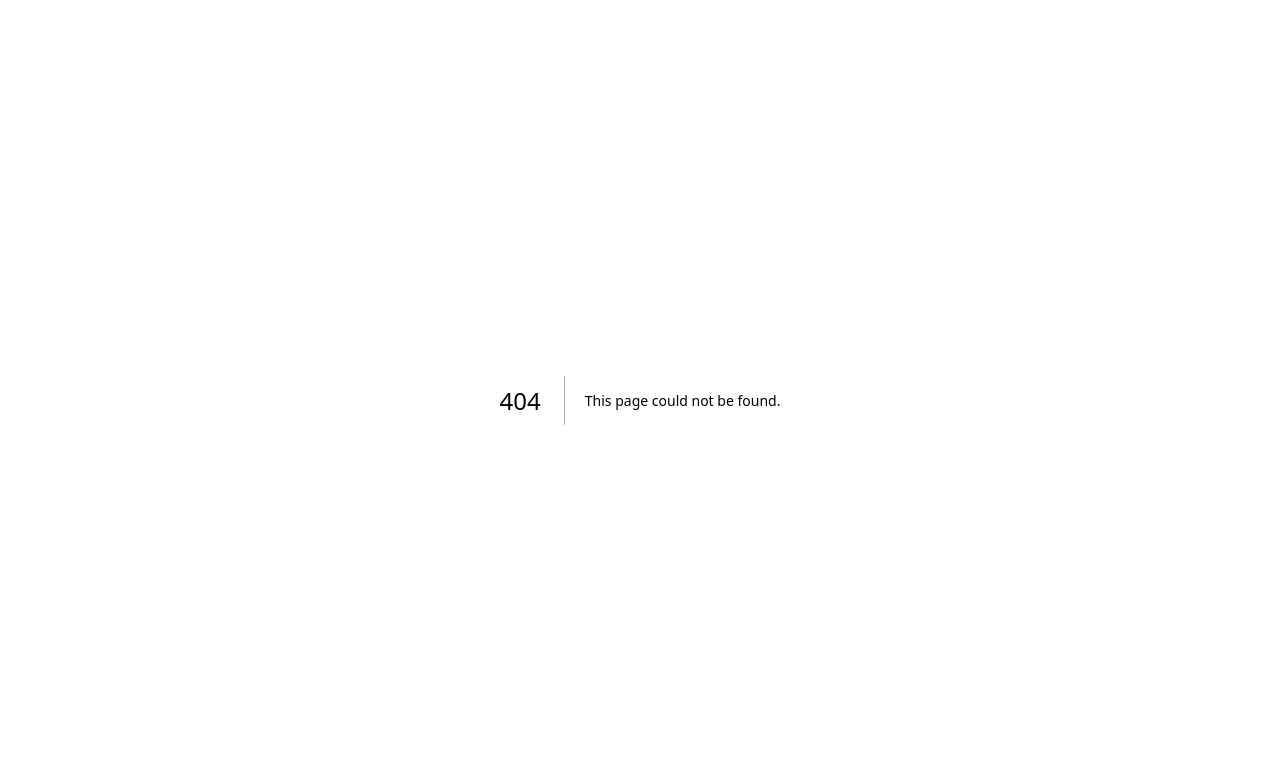
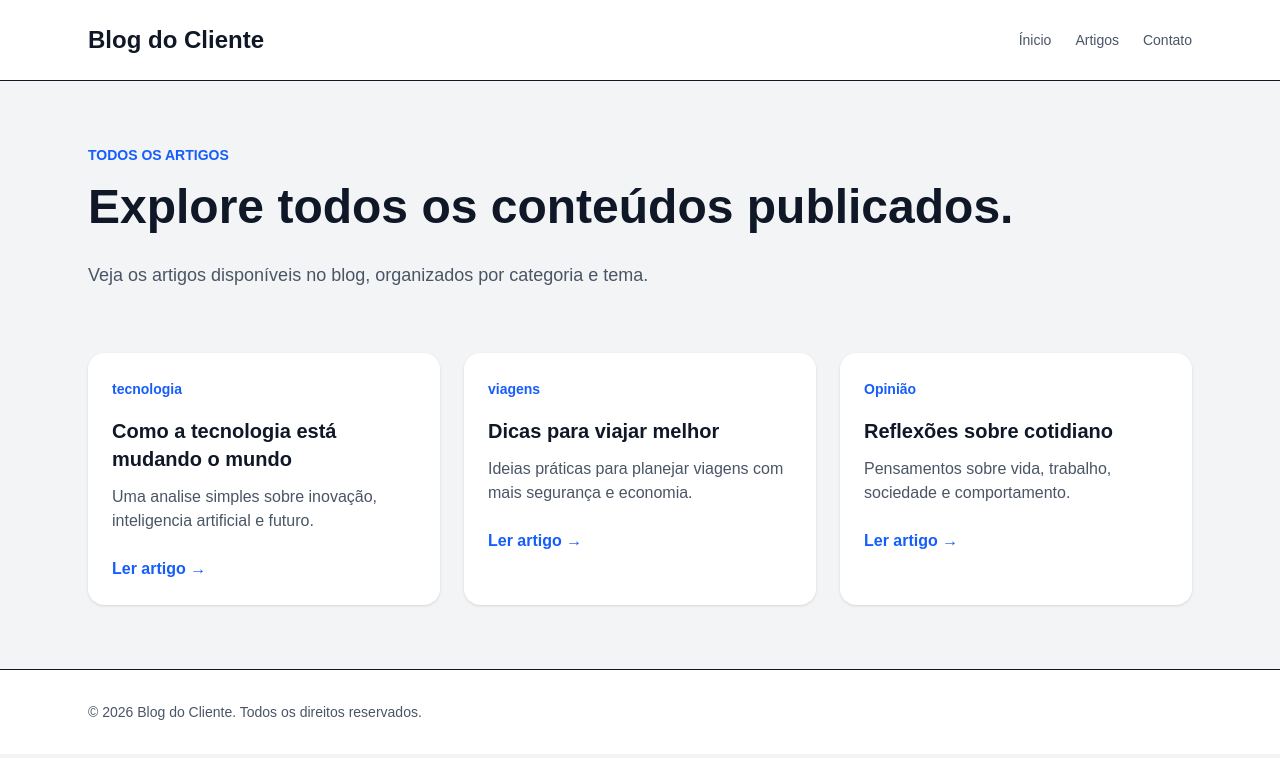
Before and after one commit to Sluquinhas/blog-cliente, a Next.js app: page /artigos in a window 1280 px wide. Before the commit this address had no page. Shown: the top 758 px of the page. Built offline with nearby package versions, Linux system fonts and the light colour scheme.

Commit message:
pagina de artigos e footer

```diff
--- a/app/artigos/[slug]/page.tsx
+++ b/app/artigos/[slug]/page.tsx
@@ -1,3 +1,5 @@
+import { artigos } from "@/app/data/artigos";
+
 type Props = {
   params: {
     slug: string;
@@ -5,6 +7,20 @@ type Props = {
 };
 
 export default function ArtigoPage({ params }: Props) {
+  const artigo = artigos.find((item) => item.slug === params.slug);
+
+  if (!artigo) {
+    return (
+      <main className="min-h-screen bg-gray-100 p-10 text-gray-900">
+        <h1 className="text-4xl font-bold">Artigo não encontrado</h1>
+
+        <a href="/" className="mt-6 inline-block text-blue-600">
+          Voltar para início
+        </a>
+      </main>
+    );
+  }
+
   return (
     <main className="min-h-screen bg-gray-100 text-gray-900">
       <header className="border-b bg-white">
@@ -21,22 +37,18 @@ export default function ArtigoPage({ params }: Props) {
 
       <article className="mx-auto max-w-4xl px-6 py-16">
         <span className="text-sm font-semibold uppercase text-blue-600">
-          Artigo
+          {artigo.categoria}
         </span>
 
         <h1 className="mt-4 text-5xl font-bold leading-tight">
-          {params.slug}
+          {artigo.titulo}
         </h1>
 
-        <p className="mt-6 text-lg text-gray-600">
-          Este é o espaço onde o conteúdo completo do artigo será exibido.
-        </p>
+        <p className="mt-6 text-lg text-gray-600">{artigo.resumo}</p>
 
         <div className="mt-10 rounded-2xl bg-white p-8 shadow-sm">
-          <p className="text-lg leading-8 text-gray-700">
-            Aqui futuramente entra o texto completo escrito pelo administrador
-            no painel do blog. Por enquanto, essa página está usando o slug da
-            URL apenas para demonstrar como a rota dinâmica funciona.
+          <p className="whitespace-pre-line text-lg leading-8 text-gray-700">
+            {artigo.conteudo}
           </p>
         </div>
       </article>
--- /dev/null
+++ b/app/artigos/page.tsx
@@ -0,0 +1,40 @@
+import Navbar from "../components/Navbar";
+import ArticleCard from "../components/ArticleCard";
+import Footer from "../components/Footer";
+import { artigos } from "../data/artigos";
+
+
+export default function ArtigosPage() {
+  return (
+    <main className="min-h-screen bg-gray-100 text-gray-900">
+      <Navbar />
+
+      <section className="mx-auto max-w-6xl px-6 py-16">
+        <p className="mb-3 text-sm font-semibold uppercase text-blue-600">
+          Todos os artigos
+        </p>
+
+        <h1 className="text-5xl font-bold leading-tight">
+          Explore todos os conteúdos publicados.
+        </h1>
+
+        <p className="mt-6 max-w-2xl text-lg text-gray-600">
+          Veja os artigos disponíveis no blog, organizados por categoria e tema.
+        </p>
+      </section>
+
+      <section className="mx-auto grid max-w-6xl gap-6 px-6 pb-16 md:grid-cols-3">
+        {artigos.map((artigo) => (
+          <ArticleCard
+            key={artigo.slug}
+            titulo={artigo.titulo}
+            resumo={artigo.resumo}
+            categoria={artigo.categoria}
+            slug={artigo.slug}
+          />
+        ))}
+      </section>
+      <Footer />
+    </main>
+  );
+}
--- /dev/null
+++ b/app/components/Footer.tsx
@@ -0,0 +1,10 @@
+export default function Footer(){
+    return(
+        <footer className="border-t bg-white">
+            <div className="mx-auto max-w-6xl px-6 py-8 text-sm text-gray-600">
+                <p>© 2026 Blog do Cliente. Todos os direitos reservados.</p>
+            </div>
+        </footer>
+    );
+
+}
--- a/app/components/Navbar.tsx
+++ b/app/components/Navbar.tsx
@@ -6,12 +6,12 @@ export default function Navbar() {
                     Blog do Cliente
                 </h1>
 
-                <nav className="flex gap-6 text-sm font-medium text-gray-600">
+                <nav translate="no" className="flex gap-6 text-sm font-medium text-gray-600">
                     <a href="/">Ínicio</a>
-                    <a href="#">Artigo</a>
+                    <a href="/artigos">Artigos</a>
                     <a href="#">Contato</a>
                 </nav>
             </div>
         </header>
-    )
+    );
 }
--- a/app/page.tsx
+++ b/app/page.tsx
@@ -1,32 +1,9 @@
 import Navbar from "./components/Navbar";
 import ArticleCard from "./components/ArticleCard";
+import { artigos } from "./data/artigos";
 
-const artigos = [
-  {
-    titulo: "Como a tecnologia esta mudando o mundo",
-    resumo:
-      "Uma analise simples sobre inovação, inteligencia artificial e futuro.",
-    categoria: "Tecnologia",
-    slug: "tecnologia",
-  },
-  {
-    titulo: "Dicas para viajar melhor",
-    resumo:
-      "Ideias praticas para planejar viagens com mais segurança e economia.",
-    categoria: "Viagens",
-    slug: "viagens",
-  },
-  {
-    titulo: "Reflexões sobre cotidiano",
-    resumo:
-      "Pensamentos sobre vida, trabalho, sociedade e comportamento.",
-    categoria: "Opinião",
-    slug: "opiniao",
-  },
-];
-
-export default function Home() {
-  return (
+export default function(){
+  return(
     <main className="min-h-screen bg-gray-100 text-gray-900">
       <Navbar />
 
@@ -36,7 +13,7 @@ export default function Home() {
         </p>
 
         <h2 className="max-w-3xl text-5xl font-bold leading-tight">
-          Artigos sobre ideias, atualidades, tecnologia, viagens e assuntos
+           Artigos sobre ideias, atualidades, tecnologia, viagens e assuntos
           variados.
         </h2>
 
@@ -46,8 +23,8 @@ export default function Home() {
         </p>
       </section>
 
-      <section className="mx-auto grid max-w-6xl gap-6 px-6 pb-16 md:grid-cols-3">
-        {artigos.map((artigo) => (
+      <section id="artigos" className="mx-auto grid max-w-6xl gap-6 px-6 pb-16 md:grid-cols-3">
+       {artigos.map((artigo) => (
           <ArticleCard
             key={artigo.slug}
             titulo={artigo.titulo}
@@ -58,5 +35,5 @@ export default function Home() {
         ))}
       </section>
     </main>
-  );
+  )
 }
```
